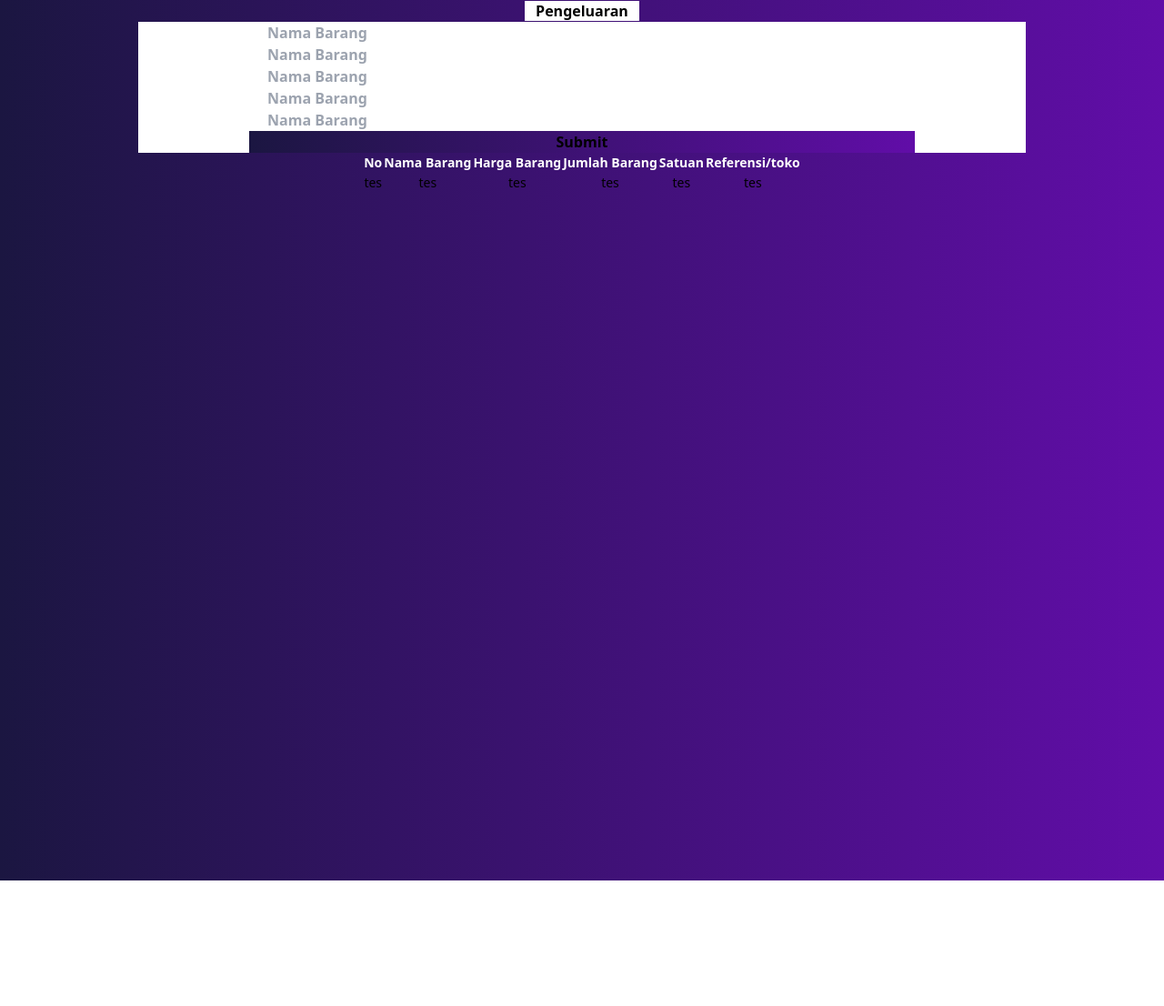
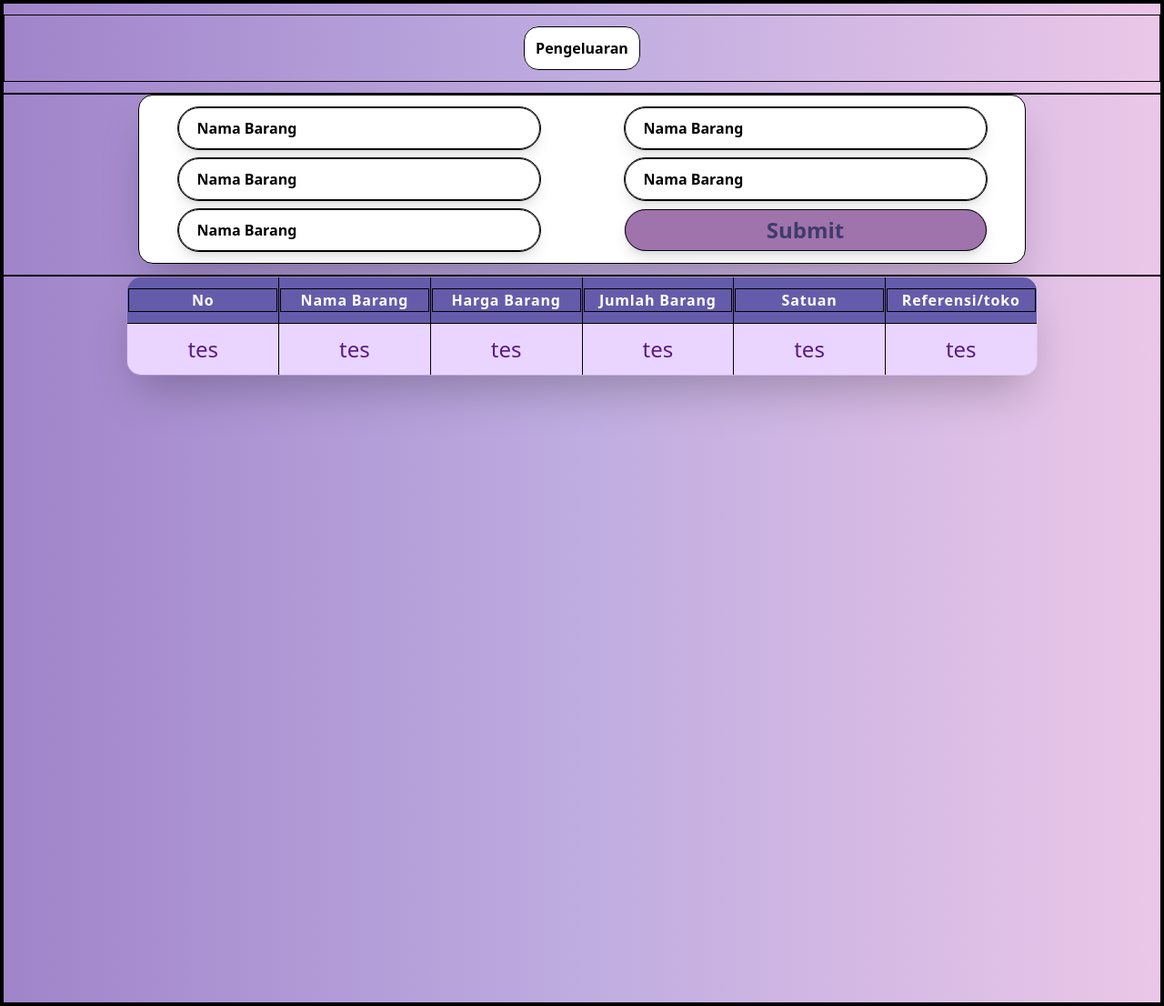
Before and after one commit to RafliIhsanuddin/EcoTrack, a PHP site: page /pengeluaran.html in a window 1280 px wide. Shown: the whole page at 91% size. Before the commit the page ends 968 px from the top, so only its background shows below. Run offline with PHP 8.4, Linux system fonts and the light colour scheme.

Commit message:
memperbaiki warna dan elemen input

```diff
--- a/output.css
+++ b/output.css
@@ -569,24 +579,14 @@ video {
   margin-bottom: 1.25rem;
 }
 
+.my-3 {
+  margin-top: 0.75rem;
+  margin-bottom: 0.75rem;
+}
+
 .my-7 {
   margin-top: 1.75rem;
   margin-bottom: 1.75rem;
-}
-
-.my-20 {
-  margin-top: 5rem;
-  margin-bottom: 5rem;
-}
-
-.my-32 {
-  margin-top: 8rem;
-  margin-bottom: 8rem;
-}
-
-.my-28 {
-  margin-top: 7rem;
-  margin-bottom: 7rem;
 }
 
 .ml-10 {
@@ -597,8 +597,16 @@ video {
   margin-right: 2.5rem;
 }
 
-.mt-20 {
-  margin-top: 5rem;
+.mb-3 {
+  margin-bottom: 0.75rem;
+}
+
+.mb-2 {
+  margin-bottom: 0.5rem;
+}
+
+.mt-0 {
+  margin-top: 0px;
 }
 
 .mb-5 {
@@ -609,28 +617,36 @@ video {
   display: flex;
 }
 
+.table {
+  display: table;
+}
+
 .h-screen {
   height: 100vh;
+}
+
+.h-full {
+  height: 100%;
+}
+
+.h-80 {
+  height: 20rem;
 }
 
 .h-800px {
   height: 50rem;
 }
 
-.h-80 {
-  height: 20rem;
-}
-
 .h-96 {
   height: 24rem;
 }
 
-.h-full {
-  height: 100%;
+.h-20 {
+  height: 5rem;
 }
 
-.h-960px {
-  height: 60rem;
+.h-12 {
+  height: 3rem;
 }
 
 .w-52 {
@@ -663,6 +679,14 @@ video {
 
 .w-3\/4 {
   width: 75%;
+}
+
+.w-1\/6 {
+  width: 16.666667%;
+}
+
+.w-1\/3 {
+  width: 33.333333%;
 }
 
 .w-96 {
@@ -739,32 +781,77 @@ video {
   margin-bottom: calc(7rem * var(--tw-space-y-reverse));
 }
 
-.space-x-16 > :not([hidden]) ~ :not([hidden]) {
-  --tw-space-x-reverse: 0;
-  margin-right: calc(4rem * var(--tw-space-x-reverse));
-  margin-left: calc(4rem * calc(1 - var(--tw-space-x-reverse)));
-}
-
 .space-y-3 > :not([hidden]) ~ :not([hidden]) {
   --tw-space-y-reverse: 0;
   margin-top: calc(0.75rem * calc(1 - var(--tw-space-y-reverse)));
   margin-bottom: calc(0.75rem * var(--tw-space-y-reverse));
 }
 
-.space-y-10 > :not([hidden]) ~ :not([hidden]) {
-  --tw-space-y-reverse: 0;
-  margin-top: calc(2.5rem * calc(1 - var(--tw-space-y-reverse)));
-  margin-bottom: calc(2.5rem * var(--tw-space-y-reverse));
-}
-
-.space-x-5 > :not([hidden]) ~ :not([hidden]) {
-  --tw-space-x-reverse: 0;
-  margin-right: calc(1.25rem * var(--tw-space-x-reverse));
-  margin-left: calc(1.25rem * calc(1 - var(--tw-space-x-reverse)));
+.overflow-hidden {
+  overflow: hidden;
 }
 
 .rounded-full {
   border-radius: 9999px;
+}
+
+.rounded-2xl {
+  border-radius: 1rem;
+}
+
+.border {
+  border-width: 1px;
+}
+
+.border-\[1px\] {
+  border-width: 1px;
+}
+
+.border-\[1\.5px\] {
+  border-width: 1.5px;
+}
+
+.border-2 {
+  border-width: 2px;
+}
+
+.border-\[1\.7px\] {
+  border-width: 1.7px;
+}
+
+.border-black {
+  --tw-border-opacity: 1;
+  border-color: rgb(0 0 0 / var(--tw-border-opacity));
+}
+
+.border-slate-200 {
+  --tw-border-opacity: 1;
+  border-color: rgb(226 232 240 / var(--tw-border-opacity));
+}
+
+.border-purple-200 {
+  --tw-border-opacity: 1;
+  border-color: rgb(233 213 255 / var(--tw-border-opacity));
+}
+
+.border-\[\] {
+  border-color: ;
+}
+
+.border-\[1\.\] {
+  border-color: 1.;
+}
+
+.border-\[1\] {
+  border-color: 1;
+}
+
+.border-\[1\.5\] {
+  border-color: 1.5;
+}
+
+.border-\[1\.7\] {
+  border-color: 1.7;
 }
 
 .bg-transparent {
@@ -806,6 +893,26 @@ video {
   background-color: rgb(137 51 212 / var(--tw-bg-opacity));
 }
 
+.bg-\[\#9F73AB\] {
+  --tw-bg-opacity: 1;
+  background-color: rgb(159 115 171 / var(--tw-bg-opacity));
+}
+
+.bg-\[\#3F3B6C\] {
+  --tw-bg-opacity: 1;
+  background-color: rgb(63 59 108 / var(--tw-bg-opacity));
+}
+
+.bg-\[\#645CAA\] {
+  --tw-bg-opacity: 1;
+  background-color: rgb(100 92 170 / var(--tw-bg-opacity));
+}
+
+.bg-purple-200 {
+  --tw-bg-opacity: 1;
+  background-color: rgb(233 213 255 / var(--tw-bg-opacity));
+}
+
 .bg-gradient-to-r {
   background-image: linear-gradient(to right, var(--tw-gradient-stops));
 }
@@ -816,16 +923,36 @@ video {
   --tw-gradient-stops: var(--tw-gradient-from), var(--tw-gradient-to);
 }
 
+.from-\[\#A084CA\] {
+  --tw-gradient-from: #A084CA;
+  --tw-gradient-to: rgb(160 132 202 / 0);
+  --tw-gradient-stops: var(--tw-gradient-from), var(--tw-gradient-to);
+}
+
+.via-\[\#BFACE0\] {
+  --tw-gradient-to: rgb(191 172 224 / 0);
+  --tw-gradient-stops: var(--tw-gradient-from), #BFACE0, var(--tw-gradient-to);
+}
+
 .to-evendarkerPurple {
   --tw-gradient-to: #610DA8;
 }
 
-.p-7 {
-  padding: 1.75rem;
+.to-\[\#EBC7E8\] {
+  --tw-gradient-to: #EBC7E8;
+}
+
+.bg-clip-text {
+  -webkit-background-clip: text;
+          background-clip: text;
 }
 
 .p-24 {
   padding: 6rem;
+}
+
+.p-7 {
+  padding: 1.75rem;
 }
 
 .p-10 {
@@ -880,17 +1007,32 @@ video {
   padding-bottom: 0px;
 }
 
+.py-6 {
+  padding-top: 1.5rem;
+  padding-bottom: 1.5rem;
+}
+
+.py-3 {
+  padding-top: 0.75rem;
+  padding-bottom: 0.75rem;
+}
+
+.px-6 {
+  padding-left: 1.5rem;
+  padding-right: 1.5rem;
+}
+
 .text-center {
   text-align: center;
 }
 
-.text-6xl {
-  font-size: 3.75rem;
+.text-5xl {
+  font-size: 3rem;
   line-height: 1;
 }
 
-.text-5xl {
-  font-size: 3rem;
+.text-6xl {
+  font-size: 3.75rem;
   line-height: 1;
 }
 
@@ -904,12 +1046,22 @@ video {
   line-height: 1.25rem;
 }
 
-.font-bold {
-  font-weight: 700;
+.text-2xl {
+  font-size: 1.5rem;
+  line-height: 2rem;
+}
+
+.text-base {
+  font-size: 1rem;
+  line-height: 1.5rem;
 }
 
 .font-semibold {
   font-weight: 600;
+}
+
+.font-bold {
+  font-weight: 700;
 }
 
 .text-white {
@@ -917,24 +1069,28 @@ video {
   color: rgb(255 255 255 / var(--tw-text-opacity));
 }
 
+.text-lightGreen {
+  --tw-text-opacity: 1;
+  color: rgb(71 255 191 / var(--tw-text-opacity));
+}
+
 .text-evendarkerBlue {
   --tw-text-opacity: 1;
   color: rgb(16 13 41 / var(--tw-text-opacity));
 }
 
+.text-transparent {
+  color: transparent;
+}
+
+.text-purple-900 {
+  --tw-text-opacity: 1;
+  color: rgb(88 28 135 / var(--tw-text-opacity));
+}
+
 .text-black {
   --tw-text-opacity: 1;
   color: rgb(0 0 0 / var(--tw-text-opacity));
-}
-
-.text-notsolightGreen {
-  --tw-text-opacity: 1;
-  color: rgb(45 181 134 / var(--tw-text-opacity));
-}
-
-.text-lightGreen {
-  --tw-text-opacity: 1;
-  color: rgb(71 255 191 / var(--tw-text-opacity));
 }
 
 .underline {
@@ -949,8 +1105,16 @@ video {
   text-decoration-color: inherit;
 }
 
-.opacity-50 {
-  opacity: 0.5;
+.shadow-2xl {
+  --tw-shadow: 0 25px 50px -12px rgb(0 0 0 / 0.25);
+  --tw-shadow-colored: 0 25px 50px -12px var(--tw-shadow-color);
+  box-shadow: var(--tw-ring-offset-shadow, 0 0 #0000), var(--tw-ring-shadow, 0 0 #0000), var(--tw-shadow);
+}
+
+.shadow-lg {
+  --tw-shadow: 0 10px 15px -3px rgb(0 0 0 / 0.1), 0 4px 6px -4px rgb(0 0 0 / 0.1);
+  --tw-shadow-colored: 0 10px 15px -3px var(--tw-shadow-color), 0 4px 6px -4px var(--tw-shadow-color);
+  box-shadow: var(--tw-ring-offset-shadow, 0 0 #0000), var(--tw-ring-shadow, 0 0 #0000), var(--tw-shadow);
 }
 
 .transition-colors {
@@ -971,19 +1135,14 @@ video {
   transition-timing-function: cubic-bezier(0.4, 0, 0.2, 1);
 }
 
-.hover\:bg-tosca:hover {
-  --tw-bg-opacity: 1;
-  background-color: rgb(53 222 206 / var(--tw-bg-opacity));
+.placeholder\:text-black::-moz-placeholder {
+  --tw-text-opacity: 1;
+  color: rgb(0 0 0 / var(--tw-text-opacity));
 }
 
-.hover\:bg-lighterPurple:hover {
-  --tw-bg-opacity: 1;
-  background-color: rgb(154 82 217 / var(--tw-bg-opacity));
-}
-
-.hover\:bg-notsolightGreen:hover {
-  --tw-bg-opacity: 1;
-  background-color: rgb(45 181 134 / var(--tw-bg-opacity));
+.placeholder\:text-black::placeholder {
+  --tw-text-opacity: 1;
+  color: rgb(0 0 0 / var(--tw-text-opacity));
 }
 
 .hover\:bg-teal:hover {
@@ -1010,18 +1170,49 @@ video {
   color: rgb(60 36 156 / var(--tw-text-opacity));
 }
 
-.hover\:text-notsolightGreen:hover {
-  --tw-text-opacity: 1;
-  color: rgb(45 181 134 / var(--tw-text-opacity));
+.hover\:underline:hover {
+  text-decoration-line: underline;
 }
 
-.hover\:text-white:hover {
+.hover\:opacity-\[0\.95\]:hover {
+  opacity: 0.95;
+}
+
+.focus\:text-white:focus {
   --tw-text-opacity: 1;
   color: rgb(255 255 255 / var(--tw-text-opacity));
 }
 
-.hover\:underline:hover {
-  text-decoration-line: underline;
+.active\:shadow-none:active {
+  --tw-shadow: 0 0 #0000;
+  --tw-shadow-colored: 0 0 #0000;
+  box-shadow: var(--tw-ring-offset-shadow, 0 0 #0000), var(--tw-ring-shadow, 0 0 #0000), var(--tw-shadow);
+}
+
+@media (min-width: 480px) {
+  .sm\:mb-0 {
+    margin-bottom: 0px;
+  }
+
+  .sm\:flex {
+    display: flex;
+  }
+
+  .sm\:w-64 {
+    width: 16rem;
+  }
+
+  .sm\:flex-wrap {
+    flex-wrap: wrap;
+  }
+
+  .sm\:justify-center {
+    justify-content: center;
+  }
+
+  .sm\:gap-2 {
+    gap: 0.5rem;
+  }
 }
 
 @media (min-width: 760px) {
@@ -1033,11 +1224,36 @@ video {
     width: 100%;
   }
 
+  .md\:w-\[400px\] {
+    width: 400px;
+  }
+
   .md\:flex-row {
     flex-direction: row;
+  }
+
+  .md\:px-12 {
+    padding-left: 3rem;
+    padding-right: 3rem;
   }
 
   .md\:text-left {
     text-align: left;
   }
+
+  .md\:text-2xl {
+    font-size: 1.5rem;
+    line-height: 2rem;
+  }
+
+  .md\:tracking-wider {
+    letter-spacing: 0.05em;
+  }
 }
+
+@media (min-width: 976px) {
+  .lg\:px-\[66px\] {
+    padding-left: 66px;
+    padding-right: 66px;
+  }
+}
--- a/pengeluaran.html
+++ b/pengeluaran.html
@@ -9,15 +9,15 @@
     <link rel="preconnect" href="https://fonts.googleapis.com">
     <link rel="preconnect" href="https://fonts.gstatic.com" crossorigin>
     <link href="https://fonts.googleapis.com/css2?family=Poppins:wght@200;300;400;600&display=swap" rel="stylesheet">
-    <title>Document</title>
-    <!-- <style>
+    <title>EcoTrack-Login</title>
+    <style>
         * {
             border: 1px solid black;
         }
-    </style> -->
+    </style>
 </head>
 
-<body class="bg-gradient-to-r from-darkerBlue to-evendarkerPurple ">
+<body class="bg-gradient-to-r from-[#A084CA] via-[#BFACE0] to-[#EBC7E8] ">
 
     <div class="min-w-md">
         <div class="">
@@ -27,29 +27,29 @@
         </div>
         <div class="px-5">
             <div class="bg-white rounded-2xl shadow-2xl mb-3 py-3 md:w-full container mx-auto sm:flex sm:flex-wrap sm:gap-2 sm:justify-center">
-                <div class="sm:mb-0 shadow-lg border-slate-200 sm:w-64 md:w-96 w-3/4 rounded-2xl mx-auto bg-purple-500 h-12 mb-2">
+                <div class=" sm:mb-0 shadow-lg border-[1.7px] border-black sm:w-64 md:w-[400px] w-3/4 rounded-full mx-auto bg-white h-12 mb-2">
                     <input type="text" id="nama" placeholder="Nama Barang" required
-                        class="bg-transparent font-bold placeholder:text-black px-5 rounded-xl w-full h-full">
+                        class=" bg-transparent font-bold placeholder:text-black focus:text-white px-5 rounded-full w-full h-full">
                 </div>
-                <div class="sm:mb-0 shadow-lg border-slate-200 sm:w-64 md:w-96 w-3/4 rounded-2xl mx-auto bg-purple-500 h-12 mb-2">
+                <div class=" sm:mb-0 shadow-lg border-[1.7px] border-black sm:w-64 md:w-[400px] w-3/4 rounded-full mx-auto bg-white h-12 mb-2">
                     <input type="text" id="nama" placeholder="Nama Barang" required
-                        class="bg-transparent font-bold placeholder:text-black px-5 rounded-xl w-full h-full">
+                        class=" bg-transparent font-bold placeholder:text-black focus:text-white px-5 rounded-full w-full h-full">
                 </div>
-                <div class="sm:mb-0 shadow-lg border-slate-200 sm:w-64 md:w-96 w-3/4 rounded-2xl mx-auto bg-purple-500 h-12 mb-2">
+                <div class=" sm:mb-0 shadow-lg border-[1.7px] border-black sm:w-64 md:w-[400px] w-3/4 rounded-full mx-auto bg-white h-12 mb-2">
                     <input type="text" id="nama" placeholder="Nama Barang" required
-                        class="bg-transparent font-bold placeholder:text-black px-5 rounded-xl w-full h-full">
+                        class=" bg-transparent font-bold placeholder:text-black focus:text-white px-5 rounded-full w-full h-full">
                 </div>
-                <div class="sm:mb-0 shadow-lg border-slate-200 sm:w-64 md:w-96 w-3/4 rounded-2xl mx-auto bg-purple-500 h-12 mb-2">
+                <div class=" sm:mb-0 shadow-lg border-[1.7px] border-black sm:w-64 md:w-[400px] w-3/4 rounded-full mx-auto bg-white h-12 mb-2">
                     <input type="text" id="nama" placeholder="Nama Barang" required
-                        class="bg-transparent font-bold placeholder:text-black px-5 rounded-xl w-full h-full">
+                        class=" bg-transparent font-bold placeholder:text-black focus:text-white px-5 rounded-full w-full h-full">
                 </div>
-                <div class="sm:mb-0 shadow-lg border-slate-200 sm:w-64 md:w-96 w-3/4 rounded-2xl mx-auto bg-purple-500 h-12 mb-2">
+                <div class=" sm:mb-0 shadow-lg border-[1.7px] border-black sm:w-64 md:w-[400px] w-3/4 rounded-full mx-auto bg-white h-12 mb-2">
                     <input type="text" id="nama" placeholder="Nama Barang" required
-                        class="bg-transparent font-bold placeholder:text-black px-5 rounded-xl w-full h-full">
+                        class=" bg-transparent font-bold placeholder:text-black focus:text-white px-5 rounded-full w-full h-full">
                 </div>
-                <div class="sm:mb-0 shadow-lg border-slate-200 sm:w-64 md:w-96 w-3/4 rounded-2xl mx-auto bg-green-900 h-12 mb-2">
+                <div class="sm:mb-0 shadow-lg border-slate-200 sm:w-64 md:w-[400px] w-3/4 rounded-full mx-auto bg-[#9F73AB] h-12 mb-2 hover:opacity-[0.95] active:shadow-none">
                     <input type="submit" id="submit"
-                        class="bg-gradient-to-r from-[#5DBD23] via-[#54D712]  to-[#5AFD03] bg-clip-text text-transparent font-bold placeholder:text-black px-5 rounded-xl w-full h-full">
+                        class="bg-[#3F3B6C] text-2xl bg-clip-text text-transparent font-bold placeholder:text-black px-5 rounded-full w-full h-full">
                 </div>
             </div>
         </div>
@@ -58,34 +58,34 @@
                 class="text-sm md:text-2xl shadow-2xl font-poppins border-2xl border-purple-200 w-1/3 rounded-2xl overflow-hidden mt-0 mx-auto">
                 <thead class="text-white">
                     <tr>
-                        <th class="py-3 bg-purple-800">
+                        <th class="py-3 bg-[#645CAA]">
                             <p class="text-base md:tracking-wider">No</p>
                         </th>
-                        <th class="py-3 bg-purple-800">
+                        <th class="py-3 bg-[#645CAA]">
                             <p class="text-base md:tracking-wider">Nama Barang</p>
                         </th>
-                        <th class="py-3 bg-purple-800">
+                        <th class="py-3 bg-[#645CAA]">
                             <p class="text-base md:tracking-wider">Harga Barang</p>
                         </th>
-                        <th class="py-3 bg-purple-800">
+                        <th class="py-3 bg-[#645CAA]">
                             <p class="text-base md:tracking-wider">Jumlah Barang</p>
                         </th>
-                        <th class="py-3 bg-purple-800">
+                        <th class="py-3 bg-[#645CAA]">
                             <p class="text-base md:tracking-wider">Satuan</p>
                         </th>
-                        <th class="py-3 bg-purple-800">
+                        <th class="py-3 bg-[#645CAA]">
                             <p class="text-base md:tracking-wider">Referensi/toko</p>
                         </th>
                     </tr>
                 </thead>
                 <tbody class="text-purple-900 text-center justify-center">
                     <tr class="bg-purple-200 mx-auto">
-                        <td class="py-3 px-6 md:px-12 lg:px-[63px]">tes</td>
-                        <td class="py-3 px-6 md:px-12 lg:px-[63px]">tes</td>
-                        <td class="py-3 px-6 md:px-12 lg:px-[63px]">tes</td>
-                        <td class="py-3 px-6 md:px-12 lg:px-[63px]">tes</td>
-                        <td class="py-3 px-6 md:px-12 lg:px-[63px]">tes</td>
-                        <td class="py-3 px-6 md:px-12 lg:px-[65px]">tes</td>
+                        <td class="py-3 px-6 md:px-12 lg:px-[66px]">tes</td>
+                        <td class="py-3 px-6 md:px-12 lg:px-[66px]">tes</td>
+                        <td class="py-3 px-6 md:px-12 lg:px-[66px]">tes</td>
+                        <td class="py-3 px-6 md:px-12 lg:px-[66px]">tes</td>
+                        <td class="py-3 px-6 md:px-12 lg:px-[66px]">tes</td>
+                        <td class="py-3 px-6 md:px-12 lg:px-[66px]">tes</td>
                     </tr>
                 </tbody>
             </table>
```
Also changed, not shown: other parts of output.css (+40 -11 lines).
